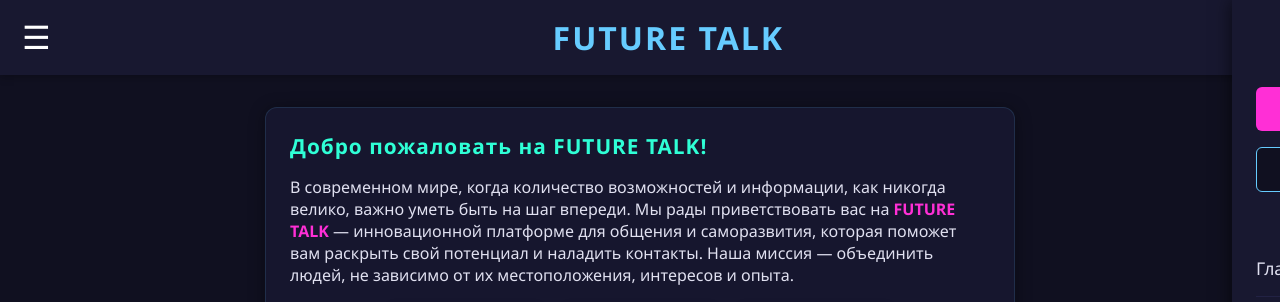
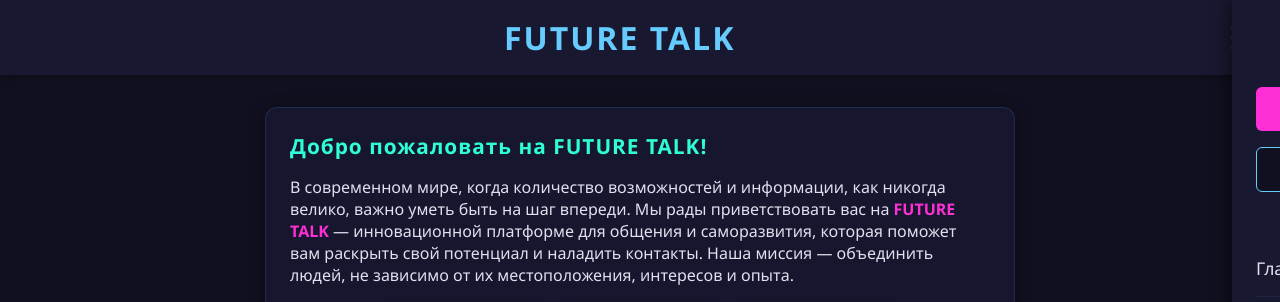
Before and after one commit to Nikita31012008/FUTURE-TALK, a plain HTML site: page index.html in a window 1280 px wide. Shown: the top 302 px of the page. Drawn offline with Linux system fonts and the light colour scheme.

Commit message:
Add files via upload

```diff
--- a/index.html
+++ b/index.html
@@ -8,8 +8,8 @@
 </head>
 <body>
     <header>
+        <h1>FUTURE TALK</h1>
         <button class="burger" id="openMenu">☰</button>
-        <h1>FUTURE TALK</h1>
     </header>
     <nav class="side-menu" id="sideMenu">
         <button class="close" id="closeMenu">×</button>
--- a/style.css
+++ b/style.css
@@ -10,6 +10,7 @@
     padding: 1rem;
     background: #181830;
     box-shadow: 0 2px 8px #0004;
+    position: relative;
 }
 header h1 {
     flex: 1;
@@ -25,7 +26,7 @@
     border: none;
     color: #fff;
     cursor: pointer;
-    margin-right: 1rem;
+    margin-left: auto;
 }
 .side-menu {
     position: fixed;
@@ -166,7 +167,7 @@
 }
 @media (max-width: 600px) {
     .side-menu {
-        width: 90vw;
+        width: 100vw;
         padding: 1.5rem 1rem;
     }
     .modal {
```
